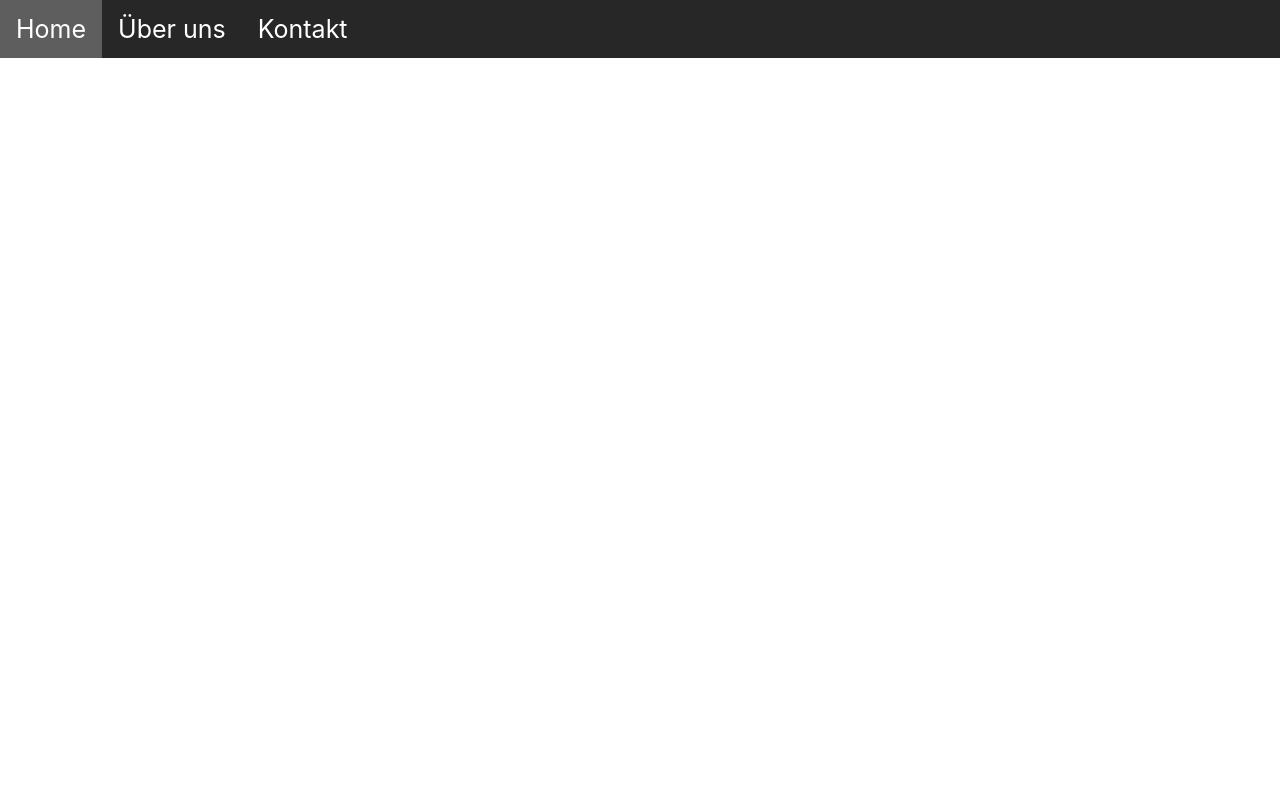
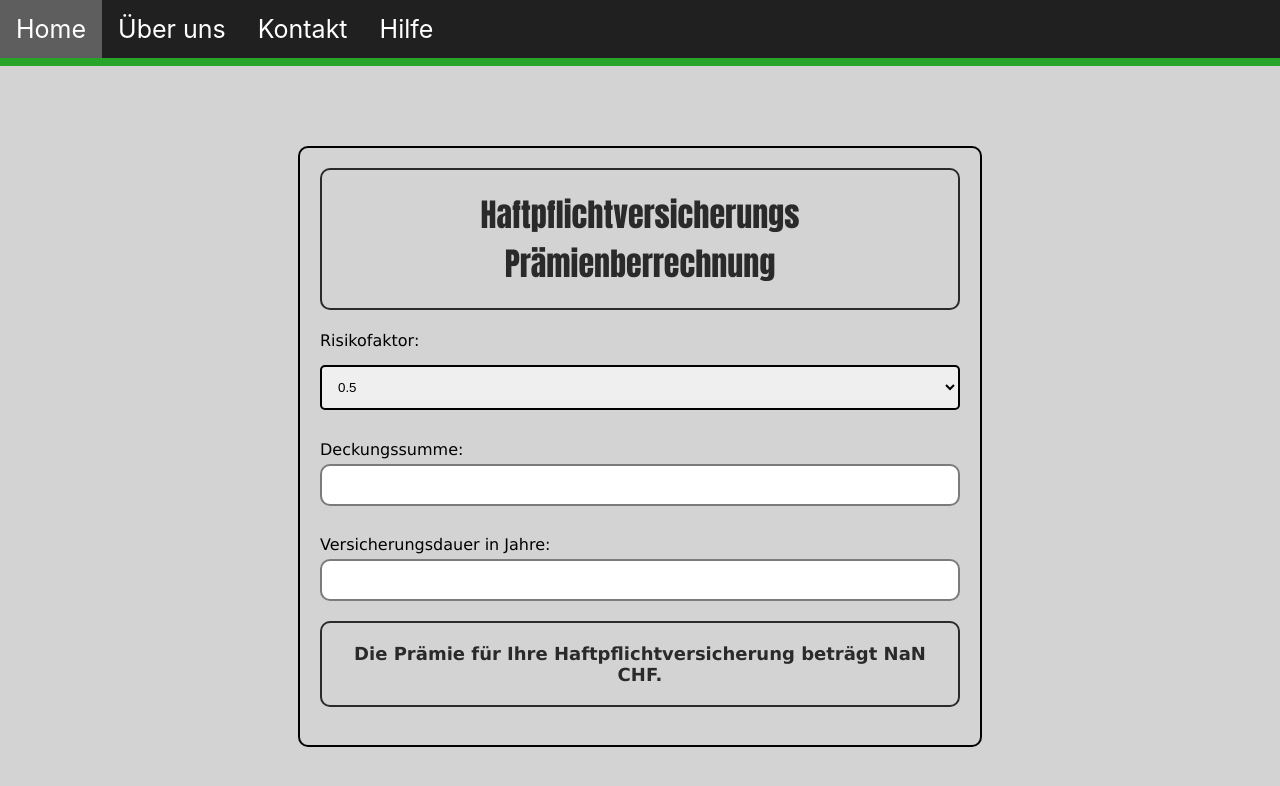
Before and after one commit to aakset/sethi_versicherungsrechner, a React (Create React App) app in the folder versicherungs_applikation/: page /quadm in a window 1280 px wide. Shown: the top 786 px of the page. Built offline with nearby package versions, Linux system fonts and the light colour scheme.

Commit message:
Haftpflichtversicherung & Hilfe / FAQ

```diff
--- a/versicherungs_applikation/src/App.css
+++ b/versicherungs_applikation/src/App.css
@@ -2,9 +2,10 @@
   text-align: center;
 }
 
-.App-logo {
-  height: 40vmin;
-  pointer-events: none;
+
+
+body {
+  background-color:lightgray;
 }
 
 .App-header {
--- a/versicherungs_applikation/src/App.jsx
+++ b/versicherungs_applikation/src/App.jsx
@@ -6,7 +6,9 @@ import Erste from "./Pages/Erste";
 import Summe from "./Pages/Summe";
 import Durchschnitt from "./Pages/Durchschnitt";
 import About from './Pages/About';
+import Hilfe from './Pages/Hilfe';
 import Kontakt from './Pages/Kontakt';
+import QuadM from './Pages/QuadM';
 
 
 function App() {
@@ -20,6 +22,9 @@ function App() {
         progressPercentage = 33;
         break;
       case "/summe":
+        progressPercentage = 100;
+        break;
+      case "/quadm":
         progressPercentage = 100;
         break;
       case "/durchschnitt":
@@ -37,6 +42,8 @@ function App() {
         <li> <Link to="/">Home</Link> </li>
         <li> <Link to="/About">Über uns</Link> </li>
         <li> <Link to="/Kontakt">Kontakt</Link> </li>
+        <li> <Link to="/Hilfe">Hilfe</Link> </li>
+
       </ul>
 
       <div className="progress-bar" style={{ width: `${progress}%` }}></div>
@@ -46,7 +53,10 @@ function App() {
         <Route path="/summe" element={<Summe />} />
         <Route path="/durchschnitt" element={<Durchschnitt />} />
         <Route path="/about" element={<About />} />
+        <Route path="/hilfe" element={<Hilfe />} />
         <Route path="/kontakt" element={<Kontakt />} />
+        <Route path="/quadm" element={<QuadM />} />
+
       </Routes>
     </>
   );
--- a/versicherungs_applikation/src/Pages/Durchschnitt.js
+++ b/versicherungs_applikation/src/Pages/Durchschnitt.js
@@ -30,6 +30,7 @@ function Durchschnitt() {
         <img src={lion} alt="lion" />
         <img src={dog} alt="dog" />
       </div>
+
     </div>
   );
 }
--- a/versicherungs_applikation/src/Pages/Erste.js
+++ b/versicherungs_applikation/src/Pages/Erste.js
@@ -6,10 +6,13 @@ function Erste() {
   return (
     <div className="double_button">
       <Link to="/summe">
-        <button className="erste_button">Eigene Summe</button>
+        <button className="erste_button">Schadensübernahme - Summe</button>
       </Link>
       <Link to="/durchschnitt">
-        <button className="erste_button">Durchschnittswert</button>
+        <button className="erste_button">Schadensübernahme - Quadratmeter</button>
+      </Link>
+      <Link to="/quadm">
+      <button className="erste_button">Haftpflichtversicherung</button>
       </Link>
     </div>
   );
--- /dev/null
+++ b/versicherungs_applikation/src/Pages/Hilfe.jsx
@@ -0,0 +1,61 @@
+import React from "react";
+import "../UeberUns.css";
+
+function About() {
+  return (
+    <div>
+      <div className="AboutStructure">
+        <h1>Hilfe</h1>
+        <h2>FAQ</h2>
+
+        <h3>Was ist eine Haftpflichtversicherung?</h3>
+        <p>
+          Die Haftpflichtversicherung ist eine Art von Versicherung, die eine
+          Person oder ein Unternehmen gegen Haftungsansprüche absichert. Im
+          Falle eines Schadens, den die versicherte Person oder das versicherte
+          Unternehmen verursacht hat, übernimmt die Versicherung die Kosten für
+          den Schaden, soweit er vom Versicherungsumfang gedeckt ist.
+        </p>
+        <h3>Welche Risikostufe wähle ich aus?</h3>
+        <p>
+          Wählen Sie die Stufe, die Sie am besten beschreibt. Beachte, dass
+          diese nur grobe beschreibungen sind und der Sinn dahinter beachtet
+          werden sollte. Die Stufen schreiten mit dem Allgemeinen Risiko fort.
+        </p>
+        <br />
+        <p>
+          Risikofaktor 0,5: Eine Person mit einem eher ruhigen Lebensstil, die
+          keine risikoreichen Aktivitäten ausübt, wie zum Beispiel
+          Extremsportarten oder den Besitz von Haustieren.
+        </p>
+        <br />
+        <p>
+          Risikofaktor 1,0: Eine Person, die regelmäßig Sport treibt, aber keine
+          Risikosportarten ausübt, wie zum Beispiel Schwimmen oder Joggen.
+        </p>
+        <br />
+        <p>
+          Risikofaktor 1,5: Eine Person, die regelmäßig Risikosportarten ausübt,
+          wie zum Beispiel Klettern oder Skifahren.
+        </p>
+        <br />
+        <p>
+          Risikofaktor 2,0: Eine Person, die ein Motorrad oder ein Auto besitzt
+          und häufig damit fährt.
+        </p>
+        <br />
+        <p>
+          Risikofaktor 2,5: Eine Person, die häufig Veranstaltungen besucht und
+          Alkohol trinkt.
+        </p>
+        <br />
+        <p>
+          Risikofaktor 3.9: Eine Person, gelegentlich legale Drogen konsumiert
+          und gefährliche Freizeitaktivitäten betätigt.
+        </p>
+      </div>
+    </div>
+  );
+}
+
+export default About;
--- a/versicherungs_applikation/src/Pages/Home.js
+++ b/versicherungs_applikation/src/Pages/Home.jsx
@@ -4,7 +4,7 @@ export function Home() {
   return (
     <div className="start_button_div">
     <Link to="/erste">
-      <button className="start_button">Versicherungübernahme berechnen</button>
+      <button className="start_button">Versicherungen berechnen</button>
     </Link>
     </div>
   );
--- a/versicherungs_applikation/src/Pages/Kontakt.jsx
+++ b/versicherungs_applikation/src/Pages/Kontakt.jsx
@@ -6,20 +6,20 @@ function Kontakt() {
   return (
     <div className="container">
       <form action="">
-        <label htmlFor="firstname">Vorname</label>
+        <label htmlFor="firstname">Vorname & Nachname</label>
         <input
           type="text"
           id="fname"
           name="firstname"
-          placeholder="Ihr Vorname..."
+          placeholder="Ihr Vor- und Nachname..."
         />
 
-        <label htmlFor="lastname">Nachname</label>
+        <label htmlFor="lastname">E-Mail</label>
         <input
           type="text"
           id="lname"
           name="lastname"
-          placeholder="Ihr Nachname..."
+          placeholder="Ihre E-Mail..."
         />
 
         <label htmlFor="Grund">Grund</label>
--- /dev/null
+++ b/versicherungs_applikation/src/Pages/QuadM.jsx
@@ -0,0 +1,67 @@
+import React, { useState } from "react";
+import "../QuadM.css";
+
+function Summe() {
+  const [inputRisiko, setInputRisiko] = useState();
+  const [inputDeckung, setInputDeckung] = useState();
+  const [inputDauer, setInputDauer] = useState();
+
+  const calculateInsurance = () => {
+    const risikoFaktor = {
+      lower_risk: 0.5,
+      low_risk: 1.0,
+      medium_risk: 1.5,
+      high_risk: 2.0,
+      higher_risk: 2.5,
+      highest_risk: 3.0,
+    }[inputRisiko] || 0;
+
+    return (inputDeckung * risikoFaktor * inputDauer / 100).toFixed(2);
+  };
+
+  const handleInputRisikoChange = (event) => {
+    setInputRisiko(event.target.value);
+  };
+
+  return (
+    <div className="Summe">
+      <h1>Haftpflichtversicherungs Prämienberrechnung</h1>
+      <div className="Inputs">
+        <label htmlFor="inputRisiko">Risikofaktor: </label>
+        <select id="inputRisiko" name="Risikofaktor" value={inputRisiko} onChange={handleInputRisikoChange}>
+          <option value="lower_risk">0.5</option>
+          <option value="low_risk">1.0</option>
+          <option value="medium_risk">1.5</option>
+          <option value="high_risk">2.0</option>
+          <option value="higher_risk">2.5</option>
+          <option value="highest_risk">3.0</option>
+        </select>
+      </div>
+
+      <div className="Inputs">
+        <label htmlFor="inputDeckung">Deckungssumme:</label>
+        <input
+          type="number"
+          min={0}
+          id="inputDeckung"
+          value={inputDeckung}
+          onChange={(e) => setInputDeckung(parseFloat(e.target.value))}
+        />
+      </div>
+        <br></br>
+      <div className="Inputs">
+        <label htmlFor="inputDauer">Versicherungsdauer in Jahre:</label>
+        <input
+          type="number"
+          min={0}
+          id="inputDauer"
+          value={inputDauer}
+          onChange={(e) => setInputDauer(parseFloat(e.target.value))}
+        />
+      </div>
+      <p>Die Prämie für Ihre Haftpflichtversicherung beträgt {calculateInsurance()} CHF.</p>
+    </div>
+  );
+}
+
+export default Summe;
--- /dev/null
+++ b/versicherungs_applikation/src/QuadM.css
@@ -0,0 +1,49 @@
+.Summe {
+    font-family: 'Lucida Sans', 'Lucida Sans Regular', 'Lucida Grande', 'Lucida Sans Unicode', Geneva, Verdana, sans-serif;
+    max-width: 40em;
+    margin: auto;
+    margin-top: 5em;
+    padding: 20px;
+    border: 2px solid #000000;
+    border-radius: 10px;
+}
+
+input[type="number"] {
+    width: 100%;
+    padding: 10px;
+    border: 2px solid #7b7b7b;
+    border-radius: 10px;
+    font-size: 16px;
+    box-sizing: border-box;
+
+}
+
+h1 {
+    text-align: center;
+    margin-top: 0;
+}
+
+.Inputs {
+    margin-bottom: 10px;
+
+}
+
+label {
+    display: block;
+    margin-bottom: 5px;
+}
+
+input {
+    width: 100%;
+    padding: 10px;
+    border: 2px solid #ccc;
+    border-radius: 5px;
+    font-size: 16px;
+}
+
+p {
+    font-size: 18px;
+    font-weight: bold;
+    margin-top: 20px;
+    text-align: center;
+}
--- a/versicherungs_applikation/src/UeberUns.css
+++ b/versicherungs_applikation/src/UeberUns.css
@@ -41,3 +41,16 @@ p {
 h1 {
     font-family: Impact, Haettenschweiler, 'Arial Narrow Bold', sans-serif ;
 }
+
+/* Hilfe */
+
+h2 {
+    font-family: 'Lucida Sans', 'Lucida Sans Regular', 'Lucida Grande', 'Lucida Sans Unicode', Geneva, Verdana, sans-serif;
+    font-size: 40px;
+}
+
+h3 {
+    font-family:'Lucida Sans', 'Lucida Sans Regular', 'Lucida Grande', 'Lucida Sans Unicode', Geneva, Verdana, sans-serif;
+    padding-top: 2em;
+    font-size: larger;
+}
```
Also changed, not shown: versicherungs_applikation/src/Durchschnitt.css (line endings or trailing spaces), 1 other file (tests, documents, lock files or other folders).
